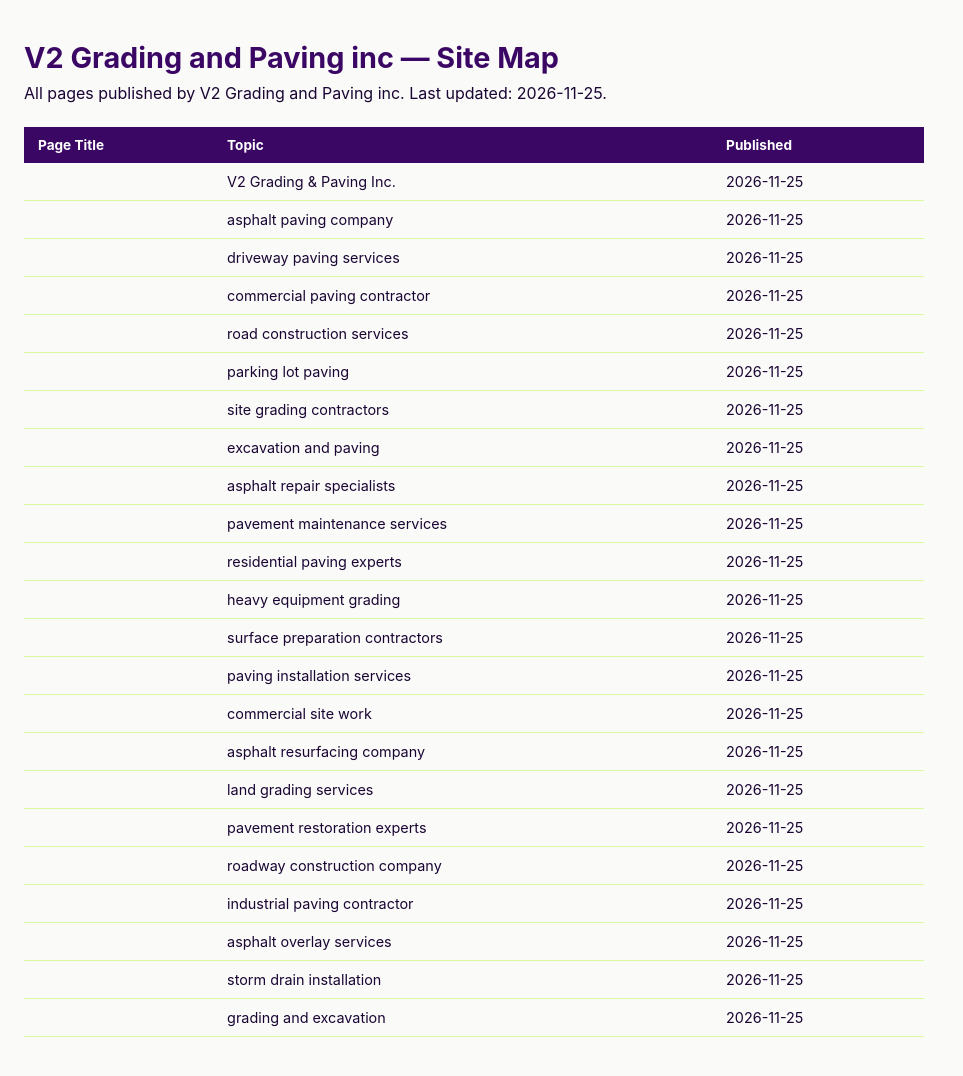
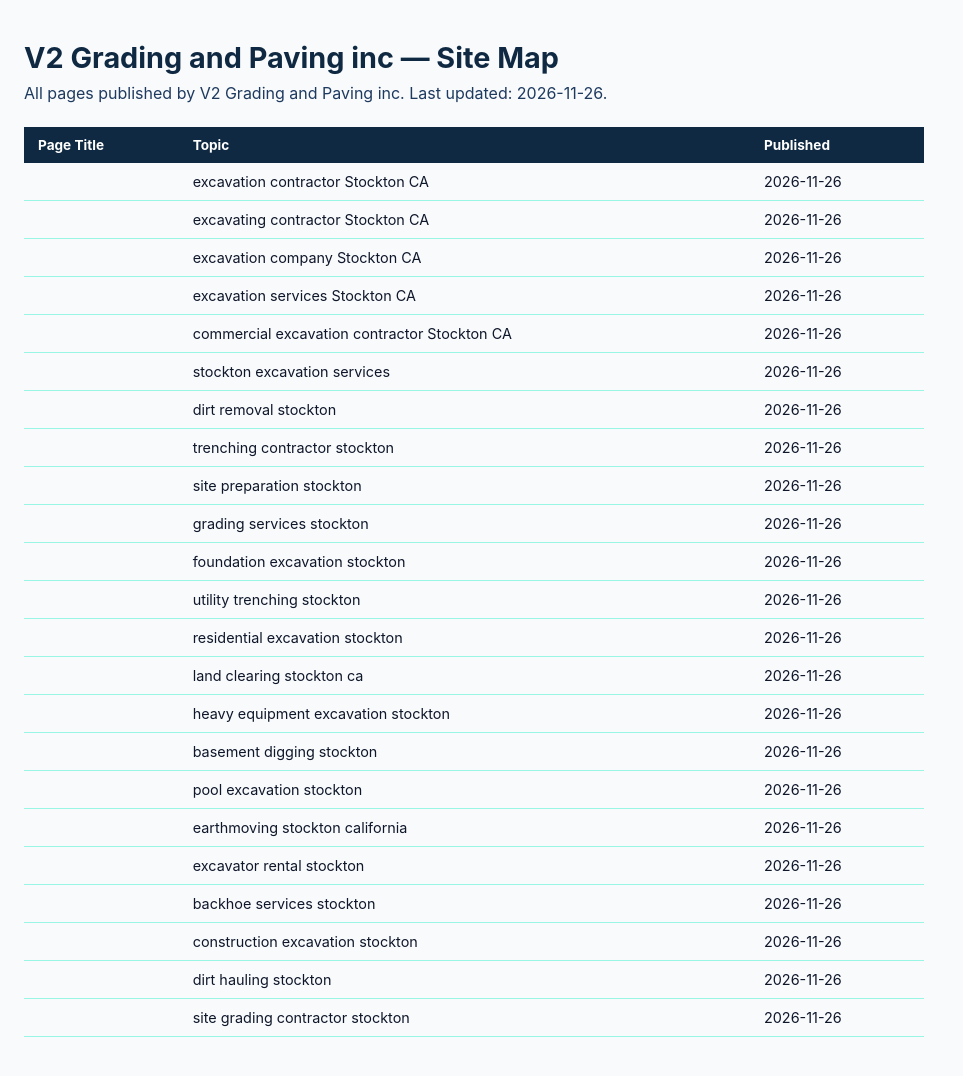
Before and after one commit to high-quality-links/lodi-ca-95240, a plain HTML site: page sitemap.html in a window 1280 px wide. Shown: the whole page, without its empty margins (0-963 px from the left). Drawn offline with Linux system fonts and the light colour scheme.

Commit message:
Deploy gmr-excavation-contractor-stockton-ca-lodi-616v via Cloud Links CAB

```diff
--- /dev/null
+++ b/excavation-contractor-stockton-ca/sitemap.xml
@@ -0,0 +1,5 @@
+<?xml version="1.0" encoding="UTF-8"?>
+<urlset xmlns="http://www.sitemaps.org/schemas/sitemap/0.9"
+        xmlns:image="http://www.google.com/schemas/sitemap-image/1.1">
+
+</urlset>
--- a/sitemap.html
+++ b/sitemap.html
@@ -5,139 +5,139 @@
   <meta name="viewport" content="width=device-width, initial-scale=1.0">
   <title>Sitemap — V2 Grading and Paving inc</title>
   <meta name="robots" content="noindex, follow">
-  <link rel="icon" type="image/png" href="https://pub-608f20d644dc40e6a0a67089c6157bd9.r2.dev/logos/gmr-v2-grading-paving-inc-lodi-azqo-logo-fa0s98_98d92f72.jpg"><meta name="theme-color" content="#65a30d">
+  <link rel="icon" type="image/png" href="https://pub-36487d8d2f364341b9f36b5f3a35d866.r2.dev/logos/gmr-excavation-contractor-stockton-ca-lodi-616v-logo-394mol_3826872a.jpg"><meta name="theme-color" content="#0d9488">
   <style>
     *{box-sizing:border-box;margin:0;padding:0}
-    body{font-family:'Inter', -apple-system, BlinkMacSystemFont, sans-serif;background:#fafaf9;color:#1a0533;padding:40px 24px;}
-    h1{color:#3b0764;font-size:1.8rem;margin-bottom:8px;}
-    p{color:#1a0533;margin-bottom:24px;}
+    body{font-family:'DM Sans', -apple-system, sans-serif;background:#f8fafc;color:#0f172a;padding:40px 24px;}
+    h1{color:#0f2942;font-size:1.8rem;margin-bottom:8px;}
+    p{color:#1e3a5f;margin-bottom:24px;}
     table{width:100%;border-collapse:collapse;max-width:900px;}
-    th{background:#3b0764;color:#fff;padding:10px 14px;text-align:left;font-size:0.85rem;}
-    td{padding:10px 14px;border-bottom:1px solid #d9f99d;font-size:0.9rem;}
-    a{color:#65a30d;text-decoration:none;}
+    th{background:#0f2942;color:#fff;padding:10px 14px;text-align:left;font-size:0.85rem;}
+    td{padding:10px 14px;border-bottom:1px solid #99f6e4;font-size:0.9rem;}
+    a{color:#0d9488;text-decoration:none;}
     a:hover{text-decoration:underline;}
   </style>
 </head>
 <body>
   <h1>V2 Grading and Paving inc — Site Map</h1>
-  <p>All pages published by V2 Grading and Paving inc. Last updated: 2026-11-25.</p>
+  <p>All pages published by V2 Grading and Paving inc. Last updated: 2026-11-26.</p>
   <table>
     <thead><tr><th>Page Title</th><th>Topic</th><th>Published</th></tr></thead>
     <tbody>
     <tr>
       <td></td>
-      <td>V2 Grading &amp; Paving Inc.</td>
-      <td>2026-11-25</td>
+      <td>excavation contractor Stockton CA</td>
+      <td>2026-11-26</td>
     </tr>
     <tr>
       <td></td>
-      <td>asphalt paving company</td>
-      <td>2026-11-25</td>
+      <td>excavating contractor Stockton CA</td>
+      <td>2026-11-26</td>
     </tr>
     <tr>
       <td></td>
-      <td>driveway paving services</td>
-      <td>2026-11-25</td>
+      <td>excavation company Stockton CA</td>
+      <td>2026-11-26</td>
     </tr>
     <tr>
       <td></td>
-      <td>commercial paving contractor</td>
-      <td>2026-11-25</td>
+      <td>excavation services Stockton CA</td>
+      <td>2026-11-26</td>
     </tr>
     <tr>
       <td></td>
-      <td>road construction services</td>
-      <td>2026-11-25</td>
+      <td>commercial excavation contractor Stockton CA</td>
+      <td>2026-11-26</td>
     </tr>
     <tr>
       <td></td>
-      <td>parking lot paving</td>
-      <td>2026-11-25</td>
+      <td>stockton excavation services</td>
+      <td>2026-11-26</td>
     </tr>
     <tr>
       <td></td>
-      <td>site grading contractors</td>
-      <td>2026-11-25</td>
+      <td>dirt removal stockton</td>
+      <td>2026-11-26</td>
     </tr>
     <tr>
       <td></td>
-      <td>excavation and paving</td>
-      <td>2026-11-25</td>
+      <td>trenching contractor stockton</td>
+      <td>2026-11-26</td>
     </tr>
     <tr>
       <td></td>
-      <td>asphalt repair specialists</td>
-      <td>2026-11-25</td>
+      <td>site preparation stockton</td>
+      <td>2026-11-26</td>
     </tr>
     <tr>
       <td></td>
-      <td>pavement maintenance services</td>
-      <td>2026-11-25</td>
+      <td>grading services stockton</td>
+      <td>2026-11-26</td>
     </tr>
     <tr>
       <td></td>
-      <td>residential paving experts</td>
-      <td>2026-11-25</td>
+      <td>foundation excavation stockton</td>
+      <td>2026-11-26</td>
     </tr>
     <tr>
       <td></td>
-      <td>heavy equipment grading</td>
-      <td>2026-11-25</td>
+      <td>utility trenching stockton</td>
+      <td>2026-11-26</td>
     </tr>
     <tr>
       <td></td>
-      <td>surface preparation contractors</td>
-      <td>2026-11-25</td>
+      <td>residential excavation stockton</td>
+      <td>2026-11-26</td>
     </tr>
     <tr>
       <td></td>
-      <td>paving installation services</td>
-      <td>2026-11-25</td>
+      <td>land clearing stockton ca</td>
+      <td>2026-11-26</td>
     </tr>
     <tr>
       <td></td>
-      <td>commercial site work</td>
-      <td>2026-11-25</td>
+      <td>heavy equipment excavation stockton</td>
+      <td>2026-11-26</td>
     </tr>
     <tr>
       <td></td>
-      <td>asphalt resurfacing company</td>
-      <td>2026-11-25</td>
+      <td>basement digging stockton</td>
+      <td>2026-11-26</td>
     </tr>
     <tr>
       <td></td>
-      <td>land grading services</td>
-      <td>2026-11-25</td>
+      <td>pool excavation stockton</td>
+      <td>2026-11-26</td>
     </tr>
     <tr>
       <td></td>
-      <td>pavement restoration experts</td>
-      <td>2026-11-25</td>
+      <td>earthmoving stockton california</td>
+      <td>2026-11-26</td>
     </tr>
     <tr>
       <td></td>
-      <td>roadway construction company</td>
-      <td>2026-11-25</td>
+      <td>excavator rental stockton</td>
+      <td>2026-11-26</td>
     </tr>
     <tr>
       <td></td>
-      <td>industrial paving contractor</td>
-      <td>2026-11-25</td>
+      <td>backhoe services stockton</td>
+      <td>2026-11-26</td>
     </tr>
     <tr>
       <td></td>
-      <td>asphalt overlay services</td>
-      <td>2026-11-25</td>
+      <td>construction excavation stockton</td>
+      <td>2026-11-26</td>
     </tr>
     <tr>
       <td></td>
-      <td>storm drain installation</td>
-      <td>2026-11-25</td>
+      <td>dirt hauling stockton</td>
+      <td>2026-11-26</td>
     </tr>
     <tr>
       <td></td>
-      <td>grading and excavation</td>
-      <td>2026-11-25</td>
+      <td>site grading contractor stockton</td>
+      <td>2026-11-26</td>
     </tr></tbody>
   </table>
 </body>
```
Also changed, not shown: excavation-contractor-stockton-ca.html (added, +53 -0 lines), excavation-contractor-stockton-ca/privacy-policy.html (added, +63 -0 lines), excavation-contractor-stockton-ca/sitemap.html (added, +144 -0 lines), index.html (+1 -1 lines), privacy-policy.html (+10 -10 lines), excavation-contractor-stockton-ca/ai.txt (added), excavation-contractor-stockton-ca/humans.txt (added), excavation-contractor-stockton-ca/llms.txt (added), excavation-contractor-stockton-ca/robots.txt (added), humans.txt, llms.txt.
